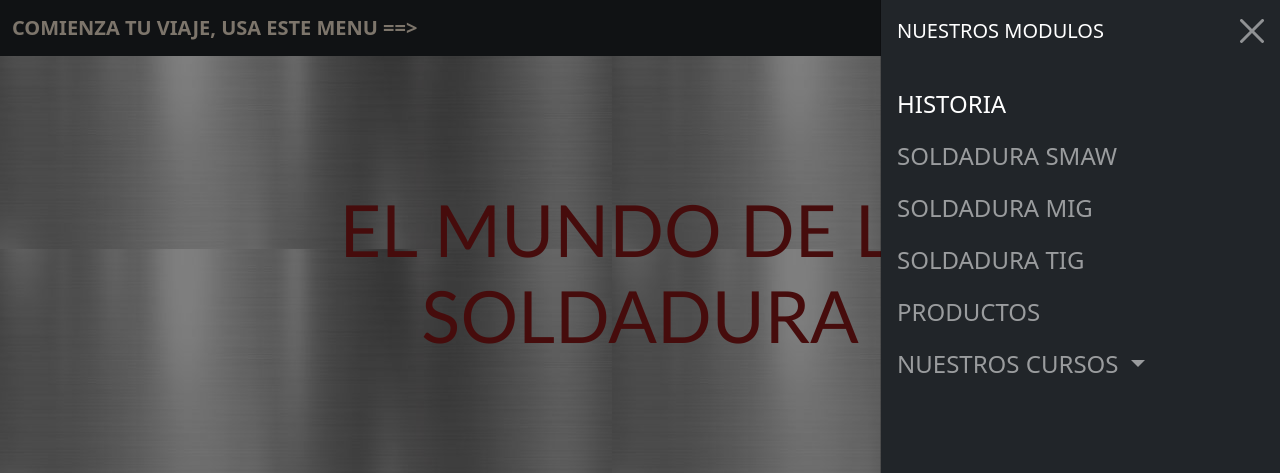
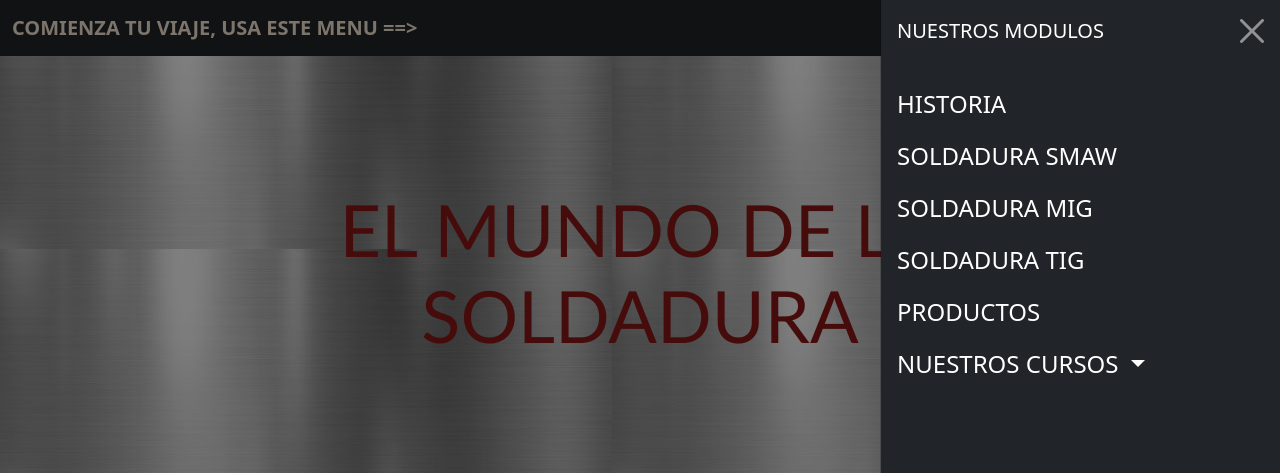
Before and after one commit to DEIVYRAMIREZ04/preentrerga2, a plain HTML site: page index.html in a window 1280 px wide. Both pictures are taken after a click on the button "Toggle navigation". Shown: the top 473 px of the page. Drawn offline with nearby package versions, Linux system fonts and the light colour scheme.

Commit message:
listo en pc-n5

```diff
--- a/index.html
+++ b/index.html
@@ -44,19 +44,19 @@
                           <a class="nav-link active" aria-current="page" href="./paginas/historia.html">HISTORIA</a>
                         </li>
                         <li class="nav-item">
-                          <a class="nav-link" href="./paginas/smaw.html">SOLDADURA SMAW</a>
+                          <a class="nav-link active" aria-current="page" href="./paginas/smaw.html" >SOLDADURA SMAW</a>
                         </li>
                         <li class="nav-item">
-                            <a class="nav-link" href="./paginas/mig.html">SOLDADURA MIG</a>
+                            <a class="nav-link active" aria-current="page" href="./paginas/mig.html">SOLDADURA MIG</a>
                           </li>
                           <li class="nav-item">
-                            <a class="nav-link" href="./paginas/tig.html">SOLDADURA TIG</a>
+                            <a class="nav-link active" aria-current="page" href="./paginas/tig.html">SOLDADURA TIG</a>
                           </li>
                           <li class="nav-item">
-                            <a class="nav-link" href="./paginas/productos.html">PRODUCTOS</a>
+                            <a class="nav-link active" aria-current="page" href="./paginas/productos.html">PRODUCTOS</a>
                           </li>
                         <li class="nav-item dropdown">
-                          <a class="nav-link dropdown-toggle" href="#" role="button" data-bs-toggle="dropdown" aria-expanded="false">
+                          <a class="nav-link dropdown-toggle active" href="#" role="button" data-bs-toggle="dropdown" aria-expanded="false">
                             NUESTROS CURSOS
                           </a>
                           <ul class="dropdown-menu dropdown-menu-dark">
--- a/style.css
+++ b/style.css
@@ -347,6 +347,8 @@
         flex-direction: column;
         row-gap: 2em;
     }
-
+    .active{
+        font-size: 2em;
+    }
 
 }
```
